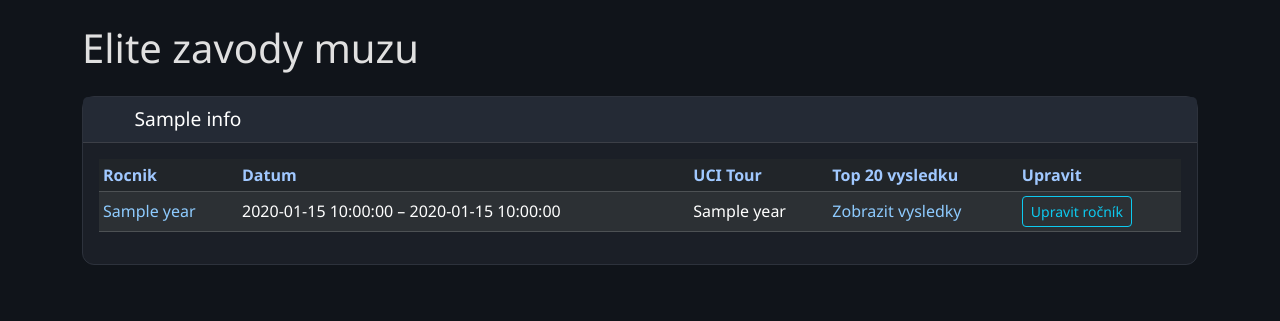
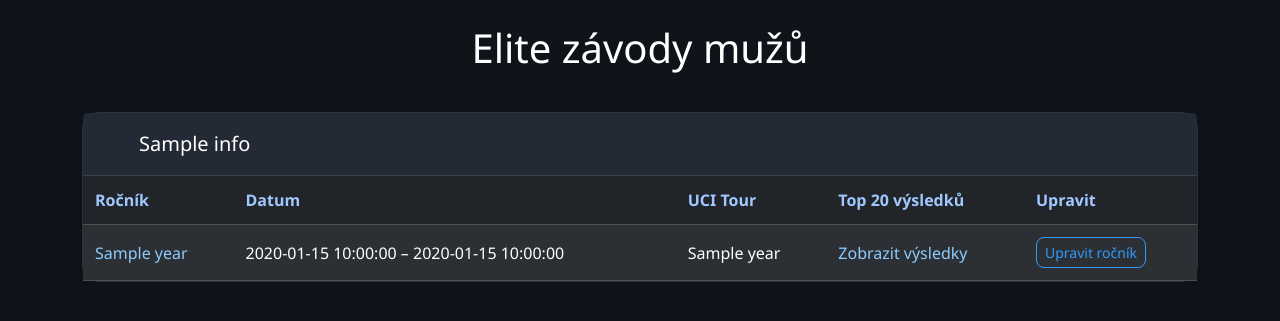
Before and after one commit to davidddDev/cyklistika, a CodeIgniter 4 app: the page made by app/Views/index.php in a window 1280 px wide. Shown: the top 321 px of the page. Run offline with PHP 8.4 and a stand-in for CodeIgniter, Linux system fonts and the light colour scheme; the template is opened without the code that fills it: most values are stand-ins (such as "Sample title", 1, 10 or a date in 2020); some libraries are stand-ins or nearby versions.

Commit message:
upraveny vzhled

```diff
--- a/app/Views/index.php
+++ b/app/Views/index.php
@@ -1,4 +1,3 @@
-<!-- index.php -->
 <!DOCTYPE html>
 <html lang="cs">
 <head>
@@ -16,90 +15,116 @@
             color: #e0e0e0;
             font-family: "Segoe UI", sans-serif;
         }
+
+        h1 {
+            text-align: center;
+            margin-bottom: 2.5rem;
+            color: #ffffff;
+        }
+
         .card {
             background-color: #1b1f27;
             border: 1px solid #2d323c;
-            border-radius: 12px;
+            border-radius: 16px;
             margin-bottom: 2rem;
+            box-shadow: 0 0 10px rgba(0,0,0,0.3);
         }
+
         .card-header {
             background-color: #242a35;
-            color: #fff;
+            color: #ffffff;
             border-bottom: 1px solid #3c3f47;
-            font-size: 1.2rem;
+            font-size: 1.25rem;
+            font-weight: 500;
+            padding: 1rem 1.25rem;
         }
+
         .table {
             background-color: #1e232d;
+            margin-bottom: 0;
         }
+
         .table thead {
             background-color: #2d333f;
         }
+
         .table th {
             color: #a0c8ff;
+            font-weight: 600;
         }
-        .table-results {
-            background-color: #272d39;
-            margin-top: 0.5rem;
+
+        .table td, .table th {
+            vertical-align: middle;
+            padding: 0.75rem;
         }
+
         a {
             color: #8ecbff;
             text-decoration: none;
         }
+
         a:hover {
             text-decoration: underline;
         }
+
+        .btn-outline-info {
+            border-radius: 8px;
+            border-color: #3399ff;
+            color: #3399ff;
+        }
+
+        .btn-outline-info:hover {
+            background-color: #3399ff;
+            color: #fff;
+        }
+
+        .flag-icon {
+            font-size: 1.2rem;
+        }
     </style>
 </head>
+
 <body>
 <div class="container mt-4">
 
-    <h1 class="mb-4">Elite zavody muzu</h1>
+    <h1>Elite závody mužů</h1>
 
-    <!-- cyklus pres zavody -->
     <?php foreach ($races as $race): ?>
         <div class="card">
             <div class="card-header">
                 <?php if (!empty($race->info->country)): ?>
-                <!-- vlajka zeme podle kodu z databaze -->
-                <span class="fi fi-<?= strtolower(esc($race->info->country)) ?>"></span>&nbsp;
+                    <span class="fi fi-<?= strtolower(esc($race->info->country)) ?> flag-icon"></span>&nbsp;
                 <?php endif; ?>
-            <!-- nazev zavodu -->
                 <?= esc($race->info->default_name) ?>
             </div>
-        <div class="card-body">
-            <table class="table table-sm table-dark table-striped align-middle">
+            <div class="card-body p-0">
+                <table class="table table-sm table-dark table-striped table-hover mb-0">
                     <thead>
                         <tr>
-                        <th>Rocnik</th>
+                            <th>Ročník</th>
                             <th>Datum</th>
                             <th>UCI Tour</th>
-                        <th>Top 20 vysledku</th>
+                            <th>Top 20 výsledků</th>
                             <th>Upravit</th>
                         </tr>
                     </thead>
                     <tbody>
-<!-- cyklus pres rocniky daneho zavodu -->
                         <?php foreach ($race->years as $year): ?>
                             <tr>
-        <!-- odkaz na detail rocniku -->
                                 <td>
                                     <a href="<?= base_url('rocnik/' . $year->id) ?>">
                                         <?= esc($year->real_name) ?>
                                     </a>
                                 </td>
-
-        <!-- zobrazeni datumu zacatku a konce -->
                                 <td><?= esc($year->start_date) ?> – <?= esc($year->end_date) ?></td>
-
-        <!-- zobrazeni uci tour nebo pomlcky -->
                                 <td><?= esc($year->uci_tour_name ?? '-') ?></td>
-
-        <!-- odkaz na vysledky -->
                                 <td>
-            <a href="<?= base_url('rocnik/' . $year->id) ?>">Zobrazit vysledky</a>
+                                    <a href="<?= base_url('rocnik/' . $year->id) ?>">Zobrazit výsledky</a>
                                 </td>
-        <!-- formular hehe -->
-        <td><a href="<?= base_url('rocnik/edit/' . $year->id) ?>" class="btn btn-sm btn-outline-info">Upravit ročník</a>
+                                <td>
+                                    <a href="<?= base_url('rocnik/edit/' . $year->id) ?>" class="btn btn-sm btn-outline-info">
+                                        Upravit ročník
+                                    </a>
                                 </td>
                             </tr>
                         <?php endforeach; ?>
@@ -110,8 +135,5 @@
     <?php endforeach; ?>
 
 </div>
-
-
-</div>
 </body>
 </html>
```
Also changed, not shown: app/Views/rocnik.php (+43 -18 lines). Lines whose indentation alone changed are shown as unchanged.
